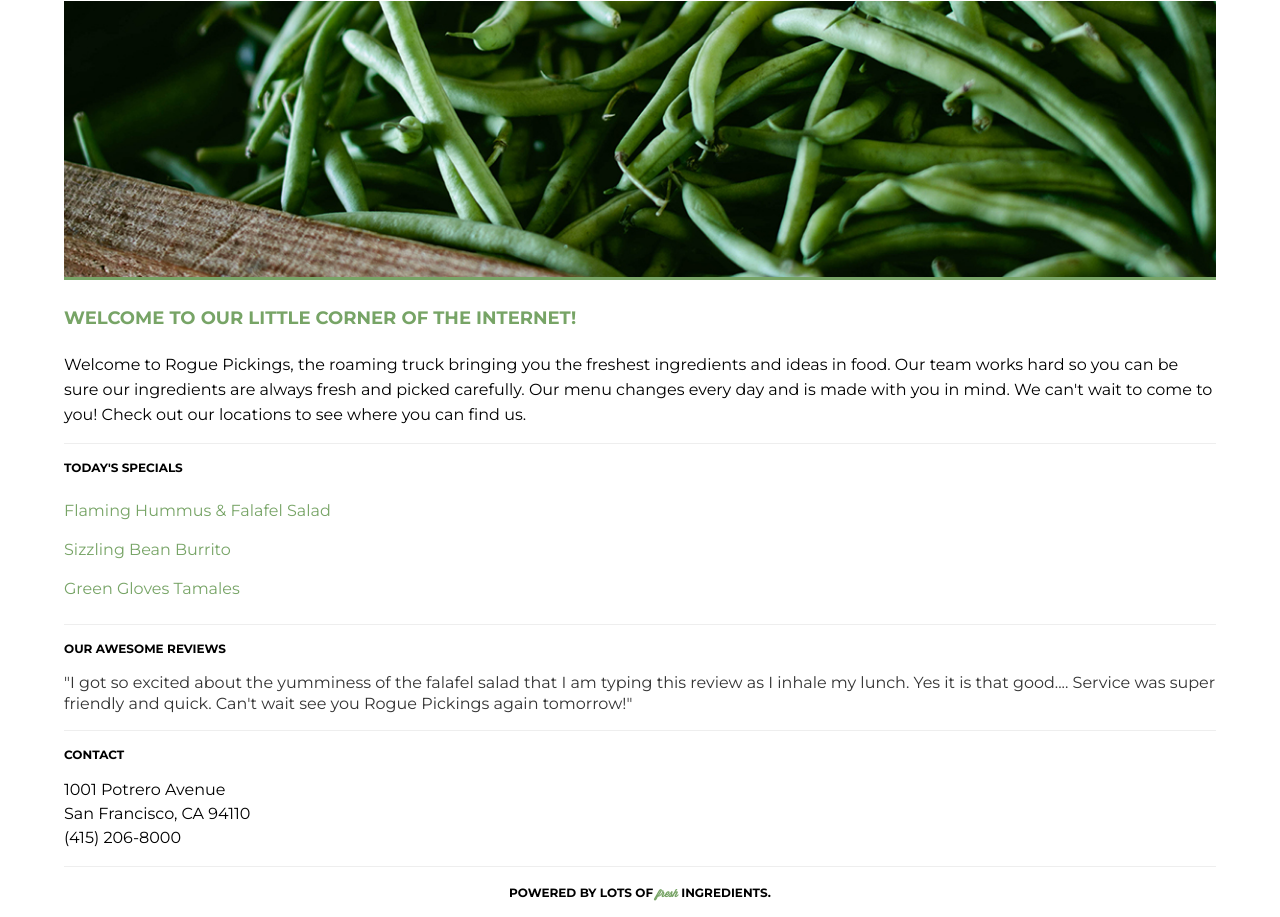
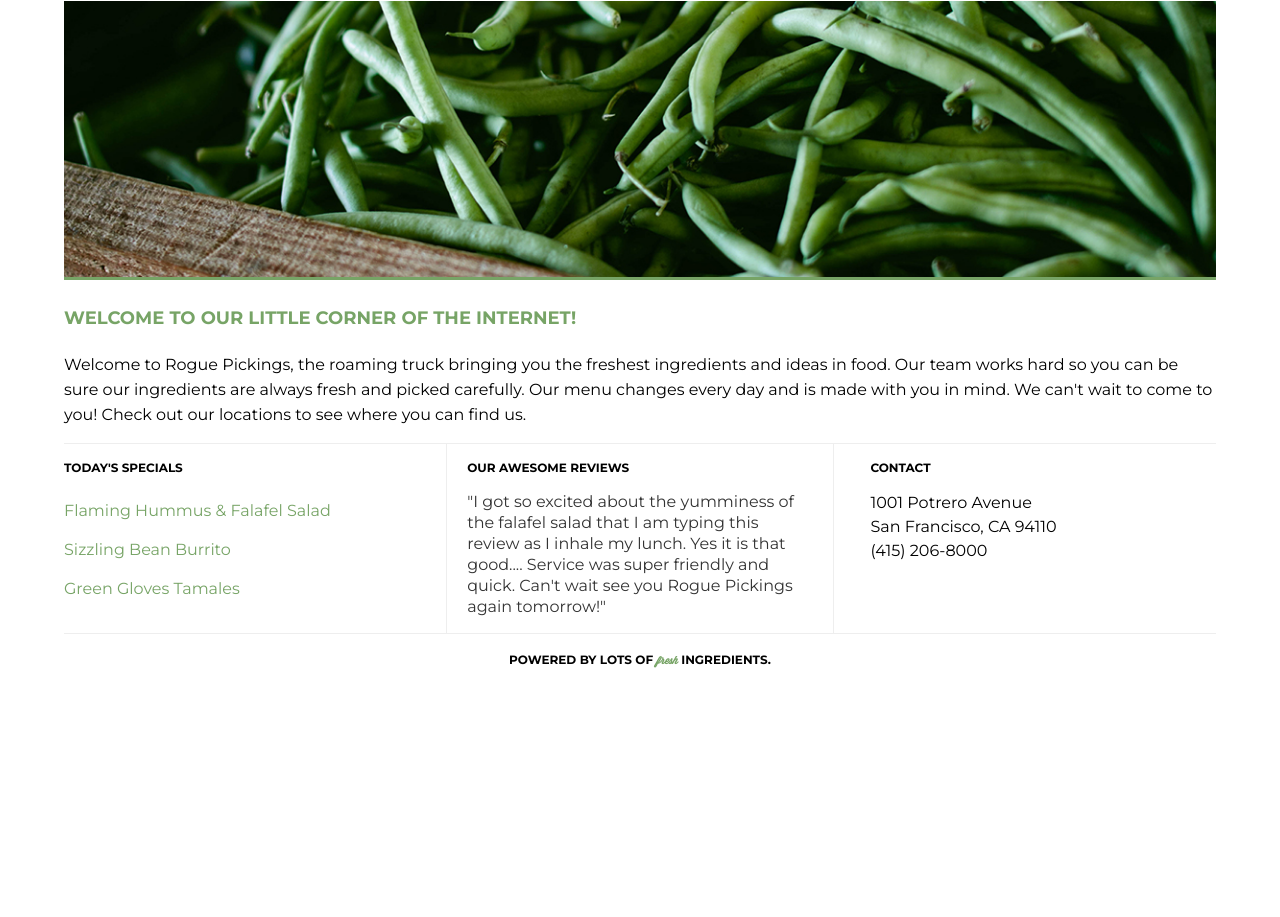
Before and after one commit to danielacodes/Rogue-pickings-responsive, a plain HTML site: page index.html in a window 1280 px wide. Shown: the part 365-1282 px from the top of the page. After the commit the page ends 1049 px from the top, so only its background shows below. Drawn offline with Linux system fonts and the light colour scheme.

Commit message:
tablet responsive

```diff
--- a/css/main.css
+++ b/css/main.css
@@ -167,6 +167,25 @@ footer span {
 
 @media all and (min-width: 768px) {
 	/*tablet style here*/
+
+	.bottom-section {
+		justify-content: space-between;
+		align-items: flex-start;
+		border-top: 1px solid #eee;
+	}
+
+	.section-one,
+	.section-two,
+	.section-three {
+		flex-basis: 30%;
+		border-top: none;
+	}
+
+	.section-two {
+		border-left: 1px solid #eee;
+		border-right: 1px solid #eee;
+		padding: 0 20px;
+	}
 }
 
 @media all and (min-width: 1200px) {
```
